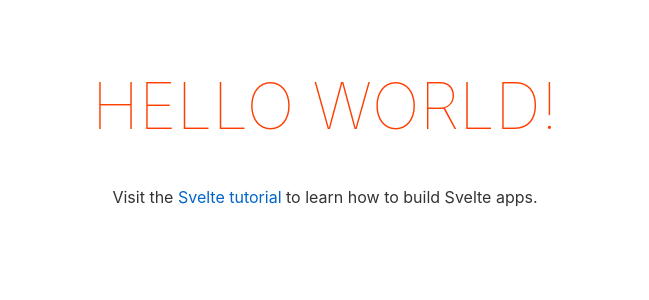
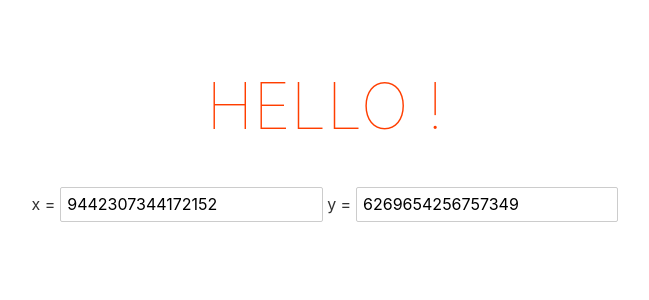
Before and after one commit to tontonsb/karatsuba, a Svelte app: page / in a window 1280 px wide. Shown: the top 300 px of the page, without its empty margins (315-964 px from the left). Built offline with nearby package versions, Linux system fonts and the light colour scheme.

Commit message:
Init values

```diff
--- a/src/App.svelte
+++ b/src/App.svelte
@@ -1,10 +1,14 @@
 <script>
-	export let name;
+	import {randomInteger} from './helpers'
+
+	let x = randomInteger(1000000000000000, 10000000000000000)
+	let y = randomInteger(1000000000000000, 10000000000000000)
 </script>
 
 <main>
 	<h1>Hello {name}!</h1>
-	<p>Visit the <a href="https://svelte.dev/tutorial">Svelte tutorial</a> to learn how to build Svelte apps.</p>
+	x = <input value={x} >
+	y = <input value={y} >
 </main>
 
 <style>
--- a/src/main.js
+++ b/src/main.js
@@ -1,10 +1,7 @@
 import App from './App.svelte';
 
 const app = new App({
-	target: document.body,
-	props: {
-		name: 'world'
-	}
+	target: document.body
 });
 
 export default app;
```
